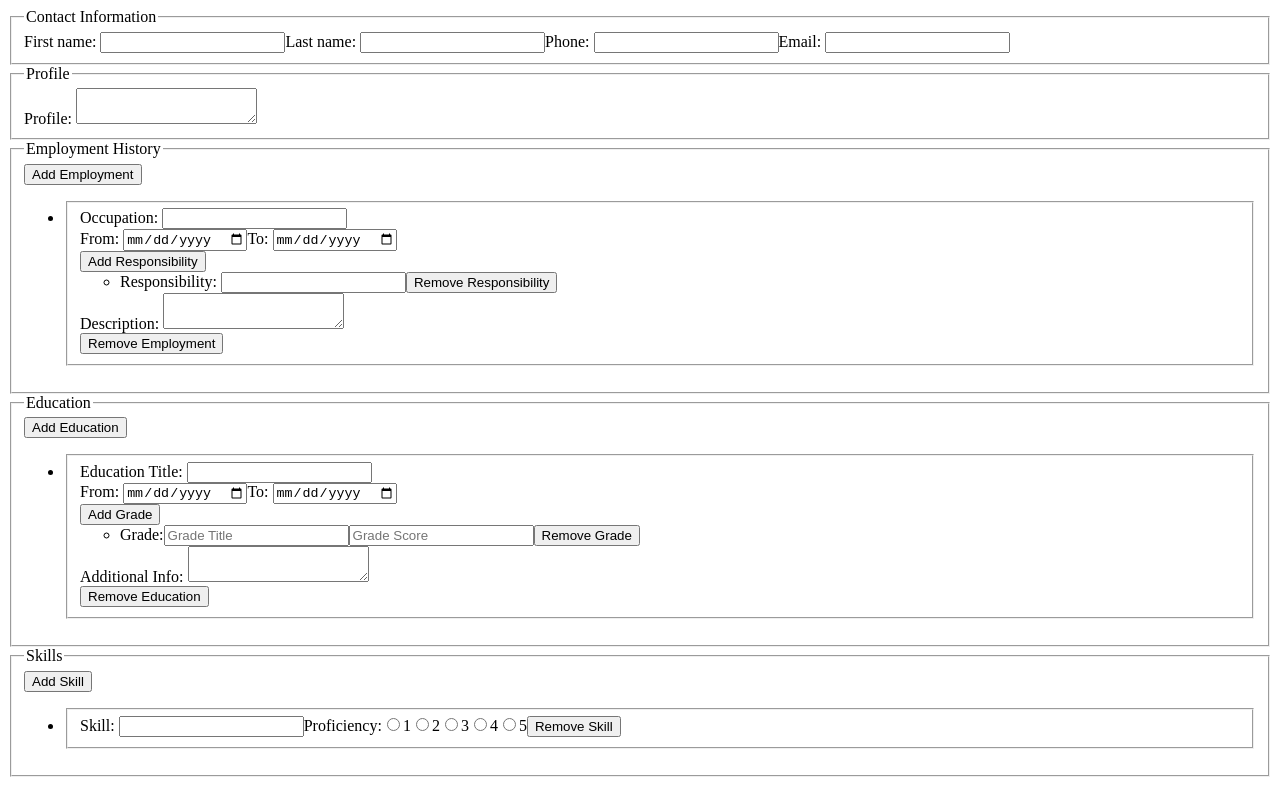
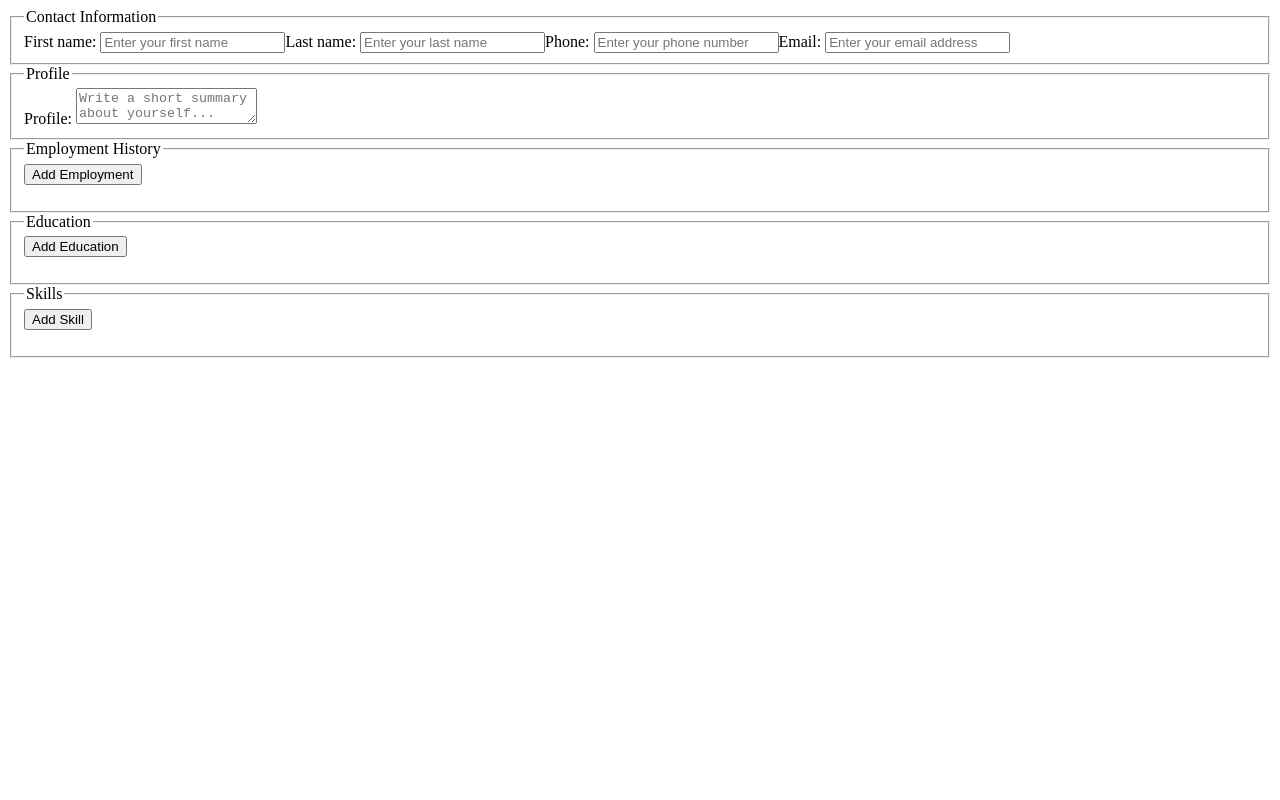
Before and after one commit to harshnugget/TOP-CV-Application, a React (Vite) app: page / in a window 1280 px wide. Built offline with nearby package versions, Linux system fonts and the light colour scheme.

Commit message:
feat(src/components/*): Make components dynamically interactive

```diff
--- a/src/components/ContactInfo.jsx
+++ b/src/components/ContactInfo.jsx
@@ -1,20 +1,65 @@
+import { useState } from "react";
+
 export default function ContactInfo() {
+  const [contact, setContact] = useState({
+    firstName: "",
+    lastName: "",
+    phone: "",
+    email: "",
+  });
+
+  function handleChange(e) {
+    setContact({ ...contact, [e.target.name]: e.target.value });
+  }
+
   return (
     <div className="contact-info">
       <label htmlFor="fname">
-        First name: <input type="text" id="fname" name="firstName" />
+        First name:{" "}
+        <input
+          type="text"
+          id="fname"
+          name="firstName"
+          placeholder="Enter your first name"
+          value={contact.firstName}
+          onChange={handleChange}
+        />
       </label>
 
       <label htmlFor="lname">
-        Last name: <input type="text" id="lname" name="lastName" />
+        Last name:{" "}
+        <input
+          type="text"
+          id="lname"
+          name="lastName"
+          placeholder="Enter your last name"
+          value={contact.lastName}
+          onChange={handleChange}
+        />
       </label>
 
       <label htmlFor="phone">
-        Phone: <input type="tel" id="phone" name="phone" />
+        Phone:{" "}
+        <input
+          type="tel"
+          id="phone"
+          name="phone"
+          placeholder="Enter your phone number"
+          value={contact.phone}
+          onChange={handleChange}
+        />
       </label>
 
       <label htmlFor="email">
-        Email: <input type="email" id="email" name="email" />
+        Email:{" "}
+        <input
+          type="email"
+          id="email"
+          name="email"
+          placeholder="Enter your email address"
+          value={contact.email}
+          onChange={handleChange}
+        />
       </label>
     </div>
   );
--- a/src/components/Education.jsx
+++ b/src/components/Education.jsx
@@ -1,77 +1,186 @@
+import { useState } from "react";
+
+function Grades({ grades, updateGrades }) {
+  function addGrade() {
+    updateGrades([
+      ...grades,
+      { id: crypto.randomUUID(), title: "", score: "" },
+    ]);
+  }
+
+  function removeGrade(id) {
+    updateGrades(grades.filter((grade) => grade.id !== id));
+  }
+
+  function updateTitle(id, value) {
+    updateGrades(
+      grades.map((grade) =>
+        grade.id === id ? { ...grade, title: value } : grade
+      )
+    );
+  }
+
+  function updateScore(id, value) {
+    updateGrades(
+      grades.map((grade) =>
+        grade.id === id ? { ...grade, score: value } : grade
+      )
+    );
+  }
+
+  return (
+    <>
+      <button type="button" className="add-btn" onClick={addGrade}>
+        Add Grade
+      </button>
+
+      <ul>
+        {grades.map((grade) => (
+          <li key={grade.id}>
+            Grade:{" "}
+            <input
+              type="text"
+              value={grade.title}
+              onChange={(e) => updateTitle(grade.id, e.target.value)}
+            />
+            <input
+              type="text"
+              value={grade.score}
+              onChange={(e) => updateScore(grade.id, e.target.value)}
+            />
+            <button
+              type="button"
+              className="remove-btn"
+              onClick={() => removeGrade(grade.id)}
+            >
+              Remove Grade
+            </button>
+          </li>
+        ))}
+      </ul>
+    </>
+  );
+}
+
 export default function Education() {
+  const [educations, setEducations] = useState([]);
+
+  function addEducation() {
+    setEducations([
+      ...educations,
+      {
+        id: crypto.randomUUID(),
+        title: "",
+        fromDate: "",
+        toDate: "",
+        grades: [],
+        description: "",
+      },
+    ]);
+  }
+
+  function removeEducation(id) {
+    setEducations(educations.filter((ed) => ed.id !== id));
+  }
+
+  function updateTitle(id, value) {
+    setEducations(
+      educations.map((ed) => (ed.id === id ? { ...ed, title: value } : ed))
+    );
+  }
+
+  function updateFromDate(id, value) {
+    setEducations(
+      educations.map((ed) => (ed.id === id ? { ...ed, fromDate: value } : ed))
+    );
+  }
+
+  function updateToDate(id, value) {
+    setEducations(
+      educations.map((ed) => (ed.id === id ? { ...ed, toDate: value } : ed))
+    );
+  }
+
+  function updateGrades(id, newGrades) {
+    setEducations(
+      educations.map((ed) => (ed.id === id ? { ...ed, grades: newGrades } : ed))
+    );
+  }
+
+  function updateDescription(id, value) {
+    setEducations(
+      educations.map((ed) =>
+        ed.id === id ? { ...ed, description: value } : ed
+      )
+    );
+  }
+
   return (
     <div className="education">
-      <button type="button" className="add-btn">
+      <button type="button" className="add-btn" onClick={addEducation}>
         Add Education
       </button>
 
       <ul>
-        <li>
+        {educations.map((ed) => (
+          <li key={ed.id}>
             <fieldset>
-            <label htmlFor="education-1-title">
+              <label>
                 Education Title:{" "}
                 <input
                   type="text"
-                id="education-1-title"
-                name="education-1-title"
+                  value={ed.title}
+                  placeholder="Enter the name of your school/university"
+                  onChange={(e) => updateTitle(ed.id, e.target.value)}
                 />
               </label>
 
               <div className="dates">
-              <label htmlFor="education-1-from-date">
+                <label>
                   From:{" "}
                   <input
                     type="date"
-                  id="education-1-from-date"
-                  name="education1FromDate"
+                    value={ed.fromDate}
+                    onChange={(e) => updateFromDate(ed.id, e.target.value)}
                   />
                 </label>
 
-              <label htmlFor="education-1-to-date">
+                <label>
                   To:{" "}
                   <input
                     type="date"
-                  id="education-1-to-date"
-                  name="education1ToDate"
+                    value={ed.toDate}
+                    onChange={(e) => updateToDate(ed.id, e.target.value)}
                   />
                 </label>
               </div>
 
-            <button type="button" className="add-btn">
-              Add Grade
-            </button>
+              <Grades
+                grades={ed.grades}
+                updateGrades={(newGrades) => updateGrades(ed.id, newGrades)}
+              />
 
-            <ul>
-              <li>
-                Grade:
-                <input
-                  type="text"
-                  name="education-1-grade-title"
-                  placeholder="Grade Title"
+              <label>
+                Additional Info:{" "}
+                <textarea
+                  value={ed.description}
+                  placeholder="Write some additional information about your education..."
+                  onChange={(e) => updateDescription(ed.id, e.target.value)}
                 />
-                <input
-                  type="text"
-                  name="education-1-grade-score"
-                  placeholder="Grade Score"
-                />
-                <button type="button" className="remove-btn">
-                  Remove Grade
-                </button>
-              </li>
-            </ul>
-
-            <label htmlFor="education-1-desc">
-              Additional Info:{" "}
-              <textarea id="education-1-desc" name="education-1-desc" />
               </label>
 
               <div>
-              <button type="button" className="remove-btn">
+                <button
+                  type="button"
+                  className="remove-btn"
+                  onClick={() => removeEducation(ed.id)}
+                >
                   Remove Education
                 </button>
               </div>
             </fieldset>
           </li>
+        ))}
       </ul>
     </div>
   );
--- a/src/components/EmploymentHistory.jsx
+++ b/src/components/EmploymentHistory.jsx
@@ -1,71 +1,181 @@
+import { useState } from "react";
+
+function Responsibilities({ responsibilities, updateResponsibilities }) {
+  function addResponsibility() {
+    updateResponsibilities([
+      ...responsibilities,
+      { id: crypto.randomUUID(), title: "" },
+    ]);
+  }
+
+  function removeResponsibility(id) {
+    updateResponsibilities(responsibilities.filter((resp) => resp.id !== id));
+  }
+
+  function updateTitle(id, value) {
+    updateResponsibilities(
+      responsibilities.map((resp) =>
+        resp.id === id ? { ...resp, title: value } : resp
+      )
+    );
+  }
+
+  return (
+    <>
+      <button type="button" className="add-btn" onClick={addResponsibility}>
+        Add Responsibility
+      </button>
+
+      <ul>
+        {responsibilities.map((resp) => (
+          <li key={resp.id}>
+            <label>
+              Responsibility:{" "}
+              <input
+                type="text"
+                value={resp.title}
+                onChange={(e) => updateTitle(resp.id, e.target.value)}
+              />
+            </label>
+
+            <button
+              type="button"
+              className="remove-btn"
+              onClick={() => removeResponsibility(resp.id)}
+            >
+              Remove Responsibility
+            </button>
+          </li>
+        ))}
+      </ul>
+    </>
+  );
+}
+
 export default function EmploymentHistory() {
+  const [history, setHistory] = useState([]);
+
+  function addHistory() {
+    setHistory([
+      ...history,
+      {
+        id: crypto.randomUUID(),
+        occupation: "",
+        fromDate: "",
+        toDate: "",
+        description: "",
+        responsibilities: [],
+      },
+    ]);
+  }
+
+  function removeHistory(id) {
+    setHistory(history.filter((emp) => emp.id !== id));
+  }
+
+  function updateTitle(id, value) {
+    setHistory(
+      history.map((emp) =>
+        emp.id === id ? { ...emp, occupation: value } : emp
+      )
+    );
+  }
+
+  function updateFromDate(id, date) {
+    setHistory(
+      history.map((emp) => (emp.id === id ? { ...emp, fromDate: date } : emp))
+    );
+  }
+
+  function updateToDate(id, date) {
+    setHistory(
+      history.map((emp) => (emp.id === id ? { ...emp, toDate: date } : emp))
+    );
+  }
+
+  function updateDescription(id, value) {
+    setHistory((prevHistory) =>
+      prevHistory.map((emp) =>
+        emp.id === id ? { ...emp, description: value } : emp
+      )
+    );
+  }
+
+  function updateResponsibilities(id, newResponsibilities) {
+    setHistory(
+      history.map((emp) =>
+        emp.id === id ? { ...emp, responsibilities: newResponsibilities } : emp
+      )
+    );
+  }
   return (
     <div className="employment-history">
-      <button type="button" className="add-btn">
+      <button type="button" className="add-btn" onClick={addHistory}>
         Add Employment
       </button>
 
       <ul>
-        <li>
+        {history.map((emp) => (
+          <li key={emp.id}>
             <fieldset>
-            <label htmlFor="occupation-1">
+              <label>
                 Occupation:{" "}
-              <input type="text" id="occupation-1" name="occupation-1" />
+                <input
+                  type="text"
+                  value={emp.occupation}
+                  placeholder="Enter the title of your occupation"
+                  onChange={(e) => updateTitle(emp.id, e.target.value)}
+                />
               </label>
 
               <div className="dates">
-              <label htmlFor="occupation-1-from-date">
+                <label>
                   From:{" "}
                   <input
                     type="date"
-                  id="occupation-1-from-date"
-                  name="occupation1FromDate"
+                    value={emp.fromDate}
+                    onChange={(e) => updateFromDate(emp.id, e.target.value)}
                   />
                 </label>
 
-              <label htmlFor="occupation-1-to-date">
+                <label>
                   To:{" "}
                   <input
                     type="date"
-                  id="occupation-1-to-date"
-                  name="occupation1ToDate"
+                    value={emp.toDate}
+                    onChange={(e) => updateToDate(emp.id, e.target.value)}
                   />
                 </label>
               </div>
 
-            <button type="button" className="add-btn">
-              Add Responsibility
-            </button>
+              <Responsibilities
+                responsibilities={emp.responsibilities}
+                updateResponsibilities={(newResponsibilities) =>
+                  updateResponsibilities(emp.id, newResponsibilities)
+                }
+              />
 
-            <ul>
-              <li>
-                <label htmlFor="occupation-1-resp">
-                  Responsibility:{" "}
-                  <input
-                    type="text"
-                    id="occupation-1-resp"
-                    name="occupation-1-resp"
+              <label>
+                Description:{" "}
+                <textarea
+                  value={emp.description}
+                  placeholder="Write some additional information about your job..."
+                  onChange={(e) => updateDescription(emp.id, e.target.value)}
                 />
               </label>
 
-                <button type="button" className="remove-btn">
-                  Remove Responsibility
-                </button>
-              </li>
-            </ul>
-
-            <label htmlFor="occupation-1-desc">
-              Description:{" "}
-              <textarea id="occupation-1-desc" name="occupation-1-desc" />
-            </label>
-
               <div>
-              <button type="button" className="remove-btn">
+                <button
+                  type="button"
+                  className="remove-btn"
+                  onClick={() => removeHistory(emp.id)}
+                >
                   Remove Employment
                 </button>
               </div>
             </fieldset>
           </li>
+        ))}
       </ul>
     </div>
   );
--- a/src/components/Form.jsx
+++ b/src/components/Form.jsx
@@ -1,4 +1,3 @@
-import { useState } from "react";
 import ContactInfo from "./ContactInfo.jsx";
 import Profile from "./Profile.jsx";
 import EmploymentHistory from "./EmploymentHistory.jsx";
--- a/src/components/Profile.jsx
+++ b/src/components/Profile.jsx
@@ -1,8 +1,23 @@
+import { useState } from "react";
+
 export default function Profile() {
+  const [profile, setProfile] = useState("");
+
+  function handleChange(e) {
+    setProfile(e.target.value);
+  }
+
   return (
     <div>
       <label htmlFor="profile">
-        Profile: <textarea id="profile" name="profile" />
+        Profile:{" "}
+        <textarea
+          id="profile"
+          name="profile"
+          placeholder="Write a short summary about yourself..."
+          value={profile}
+          onChange={handleChange}
+        />
       </label>
     </div>
   );
--- a/src/components/Skills.jsx
+++ b/src/components/Skills.jsx
@@ -1,35 +1,54 @@
+import { useState } from "react";
+
 export default function Skills() {
+  const [skills, setSkills] = useState([]);
+
+  function addSkill() {
+    setSkills([...skills, { id: crypto.randomUUID(), title: "" }]);
+  }
+
+  function removeSkill(id) {
+    setSkills(skills.filter((skill) => skill.id !== id));
+  }
+
+  function updateSkill(id, value) {
+    setSkills(
+      skills.map((skill) =>
+        skill.id === id ? { ...skill, title: value } : skill
+      )
+    );
+  }
+
   return (
     <div className="skills">
-      <button type="button" className="add-btn">
+      <button type="button" className="add-btn" onClick={addSkill}>
         Add Skill
       </button>
 
       <ul>
-        <li>
+        {skills.map((skill) => (
+          <li key={skill.id}>
             <fieldset>
               <label htmlFor="skill-1">
-              Skill: <input type="text" id="skill-1" name="skill-1" />
+                Skill:{" "}
+                <input
+                  type="text"
+                  value={skill.title}
+                  placeholder="Enter the name of a skill"
+                  onChange={(e) => updateSkill(skill.id, e.target.value)}
+                />
               </label>
 
-            <label>Proficiency:</label>
-            {[1, 2, 3, 4, 5].map((level) => (
-              <label key={level} htmlFor={`skill-1-${level}`}>
-                <input
-                  type="radio"
-                  id={`skill-1-${level}`}
-                  name="skill-1-proficiency"
-                  value={level}
-                />
-                {level}
-              </label>
-            ))}
-
-            <button type="button" className="remove-btn">
+              <button
+                type="button"
+                className="remove-btn"
+                onClick={() => removeSkill(skill.id)}
+              >
                 Remove Skill
               </button>
             </fieldset>
           </li>
+        ))}
       </ul>
     </div>
   );
```
Lines whose indentation alone changed are shown as unchanged.
